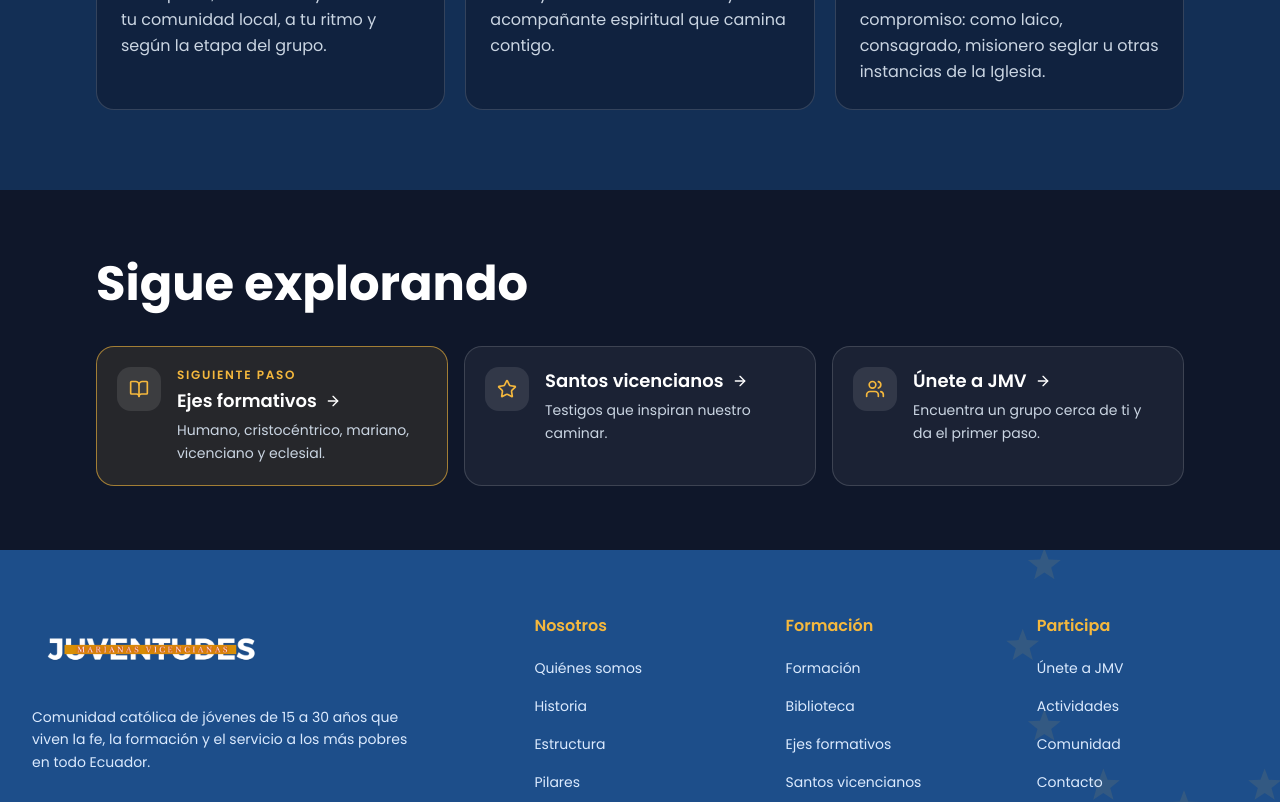
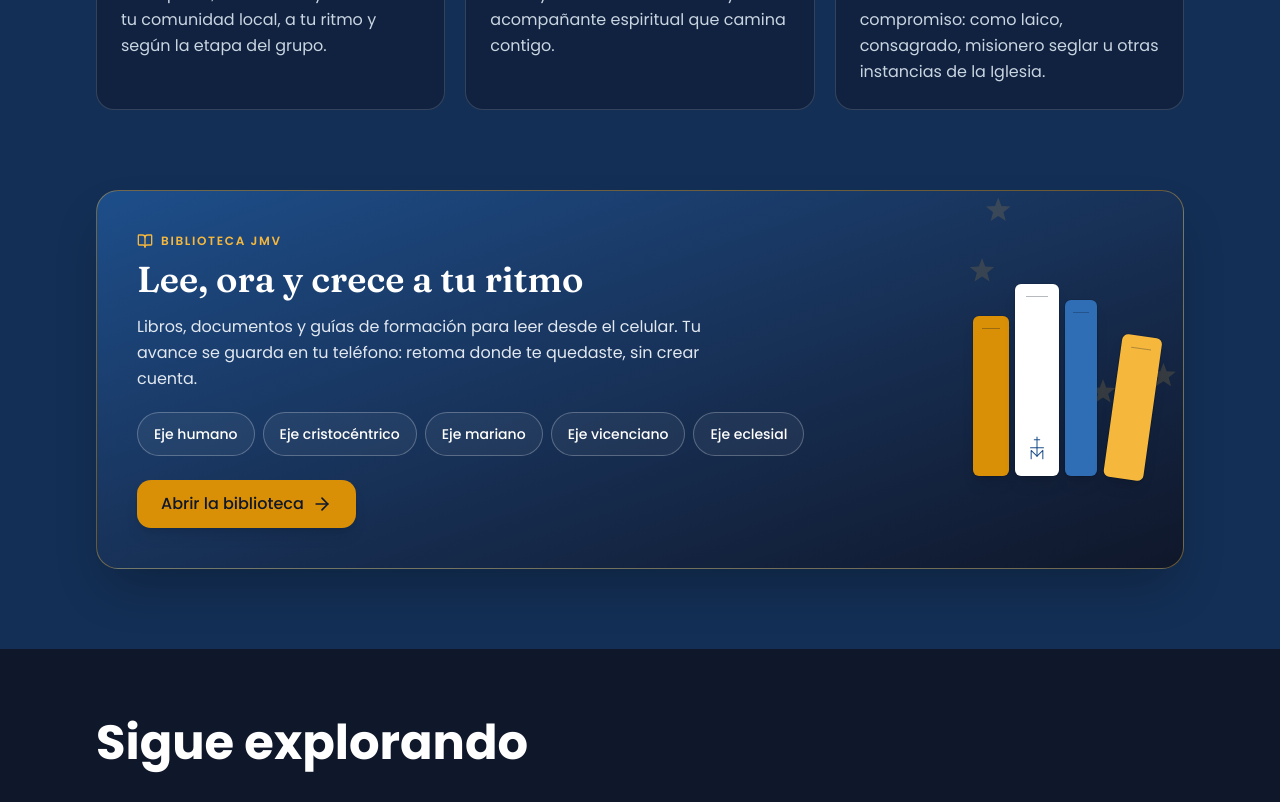
Before and after one commit to aaquinonez01/jmv_ecuador_web, a Next.js app: page /formacion in a window 1280 px wide. Shown: the part 1580-2382 px from the top of the page. Built offline with nearby package versions, Linux system fonts and the light colour scheme.

Commit message:
feat: invitación a la biblioteca en Formación y lecturas por eje formativo
Co-Authored-By: Claude Opus 5.5 <noreply@anthropic.com>

```diff
--- a/app/formacion/ejes/EjesClient.tsx
+++ b/app/formacion/ejes/EjesClient.tsx
@@ -1,6 +1,7 @@
 "use client";
 
-import { ArrowLeft, ArrowRight, BookOpen, Cross, Heart, Star, Users } from "lucide-react";
+import Link from "next/link";
+import { ArrowLeft, ArrowRight, BookOpen, Cross, Heart, Library, Star, Users } from "lucide-react";
 import { useTabs } from "@/components/sections/institucional/useTabs";
 
 const ejesFormativos = [
@@ -201,6 +202,23 @@ export default function EjesClient() {
                   </ol>
                 </div>
               </div>
+
+              <Link
+                href={`/biblioteca?eje=${eje.id}`}
+                className="group mt-8 flex items-center gap-4 rounded-xl border border-jmv-gold-text/40 bg-jmv-gold-text/10 p-4 transition-colors hover:bg-jmv-gold-text/15 sm:p-5"
+              >
+                <span className="flex h-11 w-11 shrink-0 items-center justify-center rounded-xl bg-jmv-gold text-jmv-ink">
+                  <Library className="h-5 w-5" aria-hidden />
+                </span>
+                <span className="min-w-0 flex-1">
+                  <span className="block font-semibold text-white">Lecturas del {eje.titulo.toLowerCase()}</span>
+                  <span className="block text-sm text-slate-300">Libros y guías de la Biblioteca JMV para profundizar.</span>
+                </span>
+                <ArrowRight
+                  className="h-5 w-5 shrink-0 text-jmv-gold-text transition-transform motion-safe:group-hover:translate-x-1"
+                  aria-hidden
+                />
+              </Link>
             </article>
           );
         })}
--- a/app/formacion/ejes/page.tsx
+++ b/app/formacion/ejes/page.tsx
@@ -28,7 +28,7 @@ export default function EjesFormativosPage() {
         actions={[{ label: "Comenzar el recorrido", href: "#ejes", icon: ChevronDown }]}
       />
       <EjesClient />
-      <SigueExplorando items={["santos", "pilares", "unete"]} />
+      <SigueExplorando items={["biblioteca", "santos", "unete"]} />
     </>
   );
 }
--- a/app/formacion/page.tsx
+++ b/app/formacion/page.tsx
@@ -1,13 +1,14 @@
 import type { Metadata } from "next";
-import { BookOpen, Star } from "lucide-react";
+import { BookOpen, Library, Star } from "lucide-react";
 import PageHero from "@/components/ui/PageHero";
 import FormacionPilar from "@/components/sections/FormacionPilar";
 import SigueExplorando from "@/components/sections/institucional/SigueExplorando";
+import BibliotecaCta from "@/components/sections/formacion/BibliotecaCta";
 
 export const metadata: Metadata = {
   title: "Formación",
   description:
-    "La formación en JMV Ecuador: ejes formativos, santos vicencianos y el pilar de formación para crecer como persona, cristiano y vicenciano.",
+    "La formación en JMV Ecuador: ejes formativos, santos vicencianos, la biblioteca y el pilar de formación para crecer como persona, cristiano y vicenciano.",
   alternates: { canonical: "/formacion" },
 };
 
@@ -25,9 +26,11 @@ export default function FormacionPage() {
         actions={[
           { label: "Ejes formativos", href: "/formacion/ejes", icon: BookOpen },
           { label: "Santos vicencianos", href: "/formacion/santos", icon: Star },
+          { label: "Biblioteca", href: "/biblioteca", icon: Library },
         ]}
       />
       <FormacionPilar />
+      <BibliotecaCta className="bg-[#132f55] pb-16 sm:pb-20" />
       <SigueExplorando items={["ejes", "santos", "unete"]} />
     </>
   );
--- /dev/null
+++ b/components/sections/formacion/BibliotecaCta.tsx
@@ -0,0 +1,87 @@
+import Link from "next/link";
+import { ArrowRight, BookOpen } from "lucide-react";
+import StarsRing from "@/components/brand/StarsRing";
+import MarianMonogram from "@/components/brand/MarianMonogram";
+import { buttonVariants } from "@/components/ui/Button";
+import { AXIS_LABELS } from "@/lib/biblioteca";
+import type { LibraryAxis } from "@/types/library";
+
+const AXES = Object.keys(AXIS_LABELS) as LibraryAxis[];
+
+// Lomos decorativos: sugieren una estantería sin depender de portadas reales
+const SPINES = [
+  { h: "h-40", w: "w-9", bg: "bg-jmv-gold", tilt: "" },
+  { h: "h-48", w: "w-11", bg: "bg-white", tilt: "" },
+  { h: "h-44", w: "w-8", bg: "bg-[#2f6db5]", tilt: "" },
+  { h: "h-36", w: "w-10", bg: "bg-jmv-gold-text", tilt: "rotate-[8deg] origin-bottom-left" },
+];
+
+/** Invitación a la Biblioteca JMV desde las páginas de formación */
+export default function BibliotecaCta({ className = "" }: { className?: string }) {
+  return (
+    <section aria-labelledby="biblioteca-cta-titulo" className={className}>
+      <div className="mx-auto max-w-6xl px-4 sm:px-6 lg:px-8">
+        <div className="relative overflow-hidden rounded-3xl border border-jmv-gold-text/40 bg-gradient-to-br from-jmv-blue to-jmv-ink p-6 text-white shadow-2xl sm:p-10">
+          <StarsRing
+            aria-hidden
+            className="pointer-events-none absolute -right-16 -top-16 h-72 w-72 text-jmv-gold-text/15"
+          />
+          <div className="relative grid items-center gap-8 md:grid-cols-[1fr_auto]">
+            <div>
+              <p className="mb-2 inline-flex items-center gap-2 text-xs font-semibold uppercase tracking-[0.14em] text-jmv-gold-text">
+                <BookOpen className="h-4 w-4" aria-hidden />
+                Biblioteca JMV
+              </p>
+              <h2
+                id="biblioteca-cta-titulo"
+                className="font-display text-3xl font-semibold leading-tight sm:text-4xl"
+              >
+                Lee, ora y crece a tu ritmo
+              </h2>
+              <p className="mt-3 max-w-xl leading-relaxed text-slate-200">
+                Libros, documentos y guías de formación para leer desde el celular. Tu avance se
+                guarda en tu teléfono: retoma donde te quedaste, sin crear cuenta.
+              </p>
+              <ul className="mt-5 flex flex-wrap gap-2" aria-label="Explorar por eje formativo">
+                {AXES.map((axis) => (
+                  <li key={axis}>
+                    <Link
+                      href={`/biblioteca?eje=${axis}`}
+                      className="inline-flex min-h-11 items-center rounded-full border border-white/25 bg-white/5 px-4 text-sm font-medium text-white transition-colors hover:border-jmv-gold-text hover:bg-white/10"
+                    >
+                      {AXIS_LABELS[axis]}
+                    </Link>
+                  </li>
+                ))}
+              </ul>
+              <Link
+                href="/biblioteca"
+                className={buttonVariants({ variant: "gold", size: "md", className: "group mt-6 gap-2" })}
+              >
+                Abrir la biblioteca
+                <ArrowRight
+                  className="h-5 w-5 transition-transform motion-safe:group-hover:translate-x-1"
+                  aria-hidden
+                />
+              </Link>
+            </div>
+
+            <div aria-hidden className="hidden items-end gap-1.5 md:flex">
+              {SPINES.map((spine, i) => (
+                <span
+                  key={i}
+                  className={`relative flex ${spine.h} ${spine.w} ${spine.bg} ${spine.tilt} items-start justify-center rounded-sm pt-3 shadow-lg ring-1 ring-black/10`}
+                >
+                  <span className="h-px w-1/2 bg-jmv-ink/30" />
+                  {i === 1 && (
+                    <MarianMonogram className="absolute bottom-4 h-6 w-6 text-jmv-blue" />
+                  )}
+                </span>
+              ))}
+            </div>
+          </div>
+        </div>
+      </div>
+    </section>
+  );
+}
--- a/components/sections/institucional/SigueExplorando.tsx
+++ b/components/sections/institucional/SigueExplorando.tsx
@@ -5,6 +5,7 @@ import {
   Globe2,
   Heart,
   History,
+  Library,
   Network,
   Sparkles,
   Star,
@@ -39,6 +40,12 @@ const DESTINOS = {
     label: "Formación",
     description: "Cómo crecemos como personas, cristianos y vicencianos.",
     icon: BookOpen,
+  },
+  biblioteca: {
+    href: "/biblioteca",
+    label: "Biblioteca JMV",
+    description: "Libros y guías de formación para leer desde el celular.",
+    icon: Library,
   },
   ejes: {
     href: "/formacion/ejes",
```
